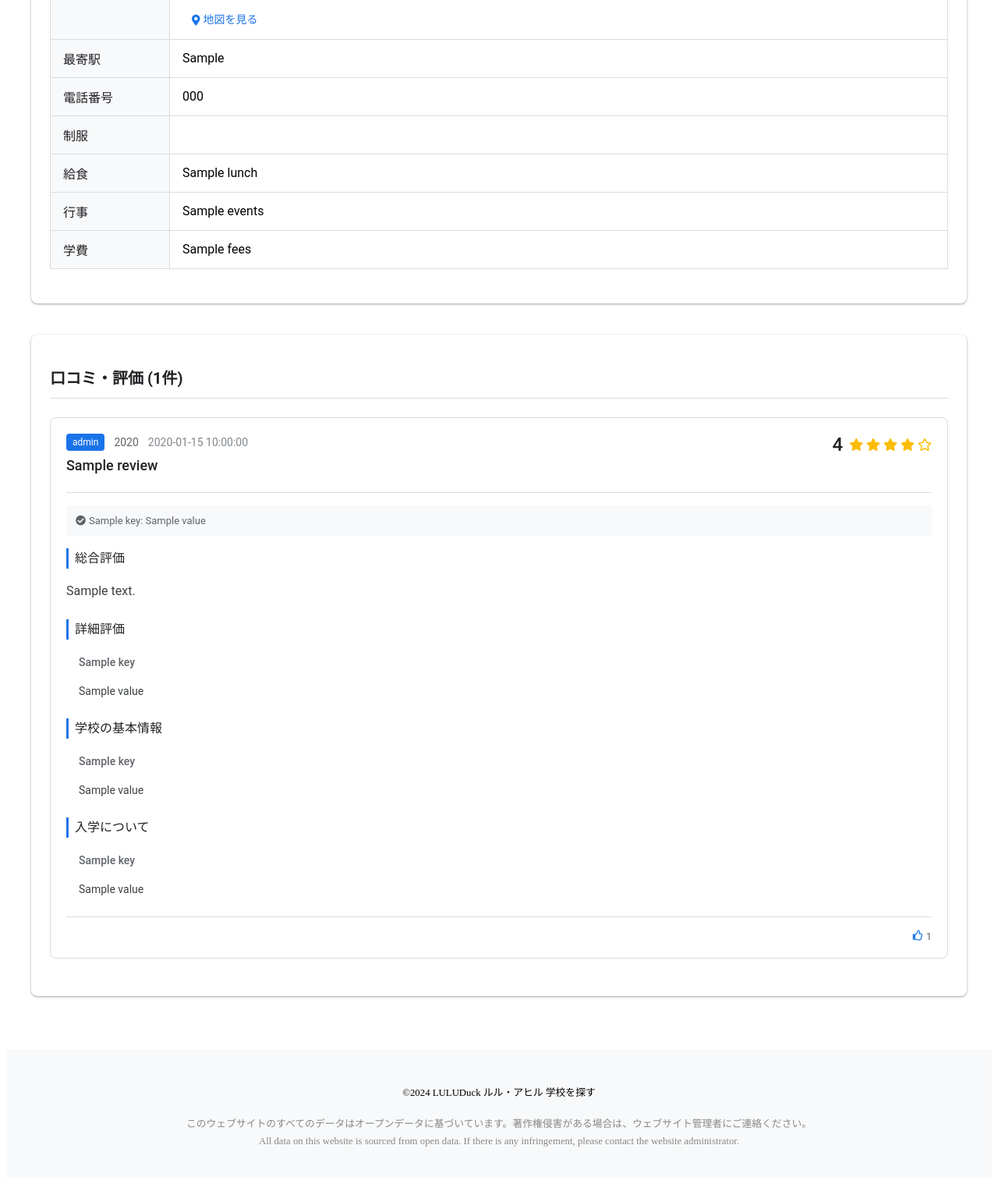
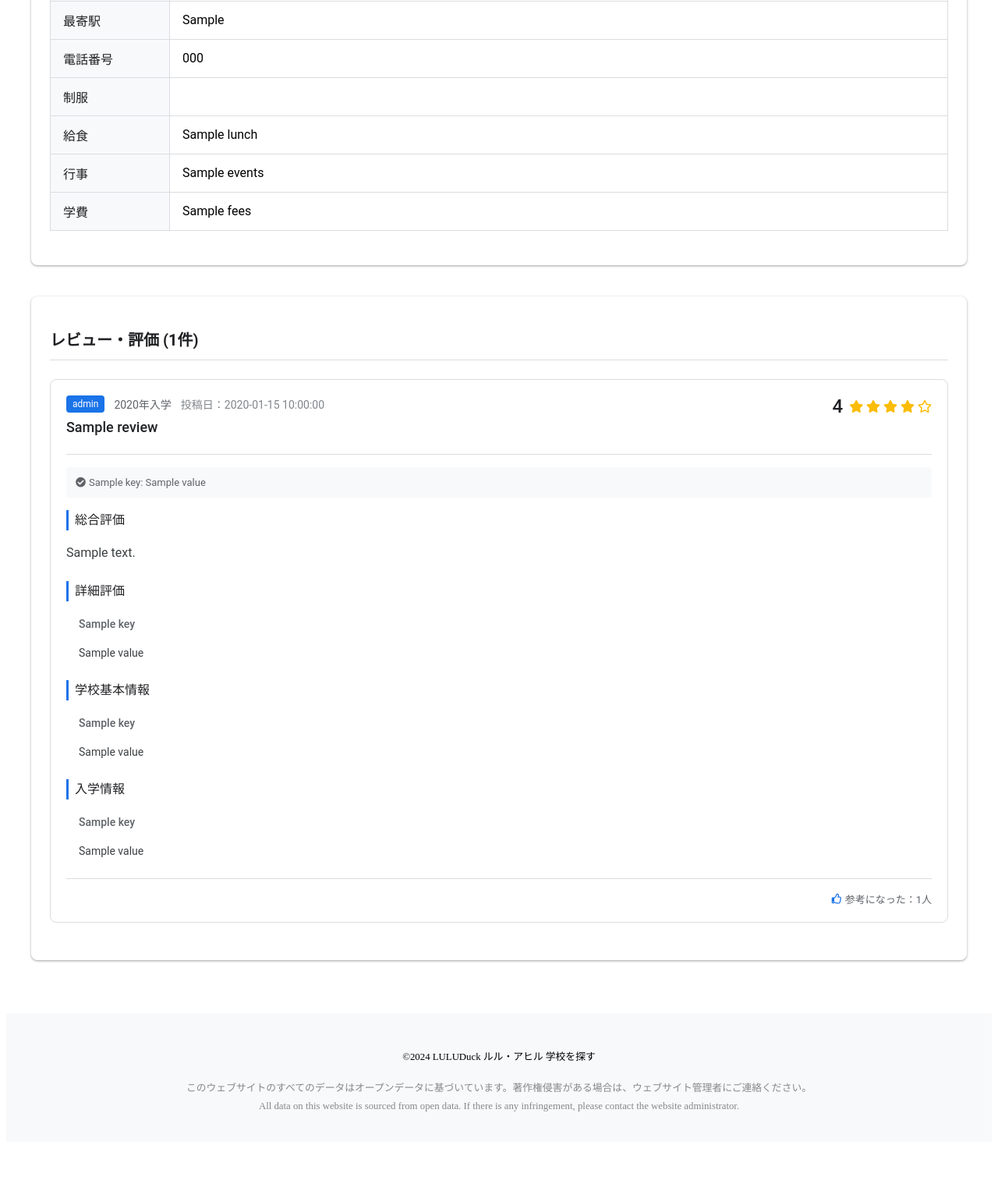
Before and after one commit to goodtidings2023/japanSchoolSearch, a Flask app: template templates/school_detail.html in a window 1280 px wide. Shown: the part 1008-2526 px from the top of the page at 78% size. After the commit the page ends 2433 px from the top, so only its background shows below. Run offline with Flask 2, Linux system fonts and the light colour scheme; the template is opened without the code that fills it: most values are stand-ins (such as "Sample title", 1, 10 or a date in 2020).

Commit message:
0.35
修改学校介绍页面

```diff
--- a/templates/school_detail.html
+++ b/templates/school_detail.html
@@ -2,7 +2,7 @@
 <html lang="ja">
 <head>
     <meta charset="UTF-8">
-    <title>{{ school_name }} - 学校详情</title>
+    <title>{{ school_name }} - 学校の詳細</title>
     <link rel="stylesheet" href="{{ url_for('static', filename='style.css') }}">
     <link rel="stylesheet" href="https://cdnjs.cloudflare.com/ajax/libs/font-awesome/5.15.4/css/all.min.css">
     <!-- Google tag (gtag.js) -->
@@ -40,10 +40,6 @@
                 <tr>
                     <th>学校名</th>
                     <td>{{ school_name }}</td>
-                </tr>
-                <tr>
-                    <th>ふりがな</th>
-                    <td>{{ furigana }}</td>
                 </tr>
                 <tr>
                     <th>所在地</th>
@@ -96,16 +92,17 @@
             </table>
         </div>
 
+        {% if reviews and reviews|length > 0 %}
         <div class="reviews-section">
-            <h2>口コミ・評価 ({{ reviews|length }}件)</h2>
+            <h2>レビュー・評価 ({{ reviews|length }}件)</h2>
             {% for review in reviews %}
             <div class="review-card">
                 <div class="review-header">
                     <div>
                         <div class="review-user-info">
                             <span class="user-type">{{ review.user_type }}</span>
-                            <span class="entry-year">{{ review.entry_year }}</span>
-                            <span class="post-date">{{ review.post_date }}</span>
+                            <span class="entry-year">{{ review.entry_year }}年入学</span>
+                            <span class="post-date">投稿日：{{ review.post_date }}</span>
                         </div>
                         <div class="review-title">{{ review.title }}</div>
                     </div>
@@ -157,7 +154,7 @@
 
                     {% if review.school_info %}
                     <div class="review-section">
-                        <h3>学校の基本情報</h3>
+                        <h3>学校基本情報</h3>
                         {% for key, value in review.school_info.items() %}
                         <div class="info-item">
                             <h4>{{ key }}</h4>
@@ -169,7 +166,7 @@
 
                     {% if review.enrollment_info %}
                     <div class="review-section">
-                        <h3>入学について</h3>
+                        <h3>入学情報</h3>
                         {% for key, value in review.enrollment_info.items() %}
                         <div class="info-item">
                             <h4>{{ key }}</h4>
@@ -181,11 +178,12 @@
                 </div>
 
                 <div class="review-footer">
-                    <div class="helpful-count">{{ review.helpful_count }}</div>
+                    <div class="helpful-count">参考になった：{{ review.helpful_count }}人</div>
                 </div>
             </div>
             {% endfor %}
         </div>
+        {% endif %}
     </div>
     {% include 'footer.html' %}
 </body>
```
